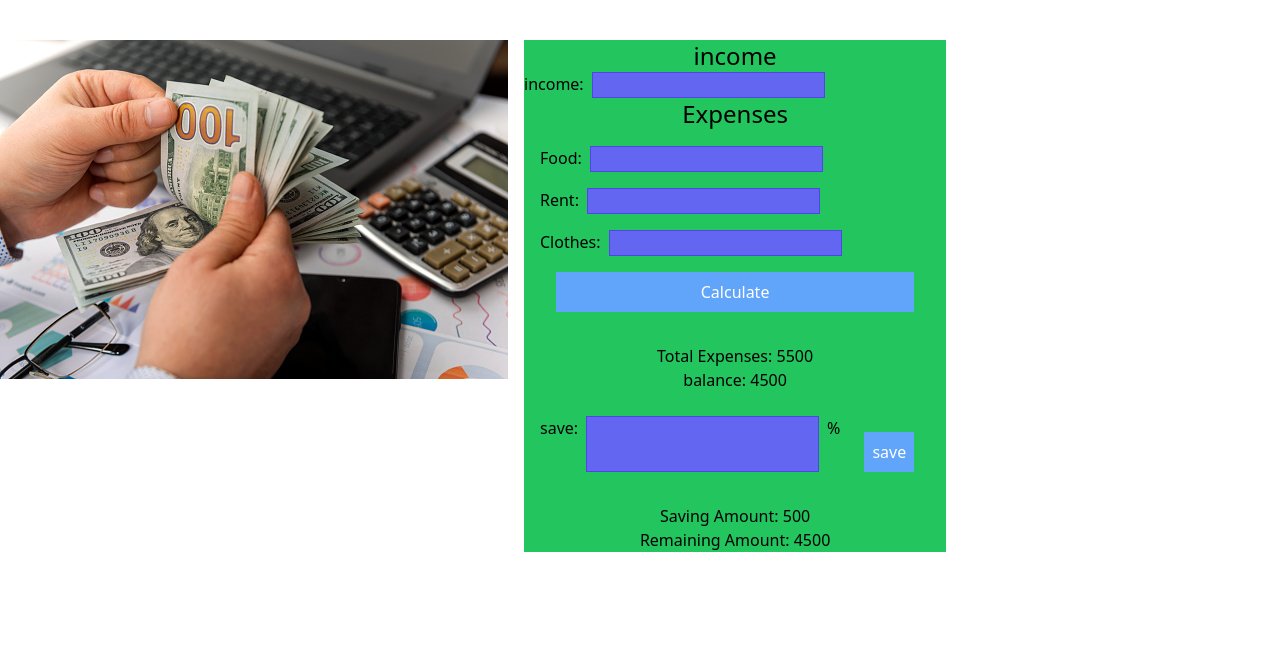
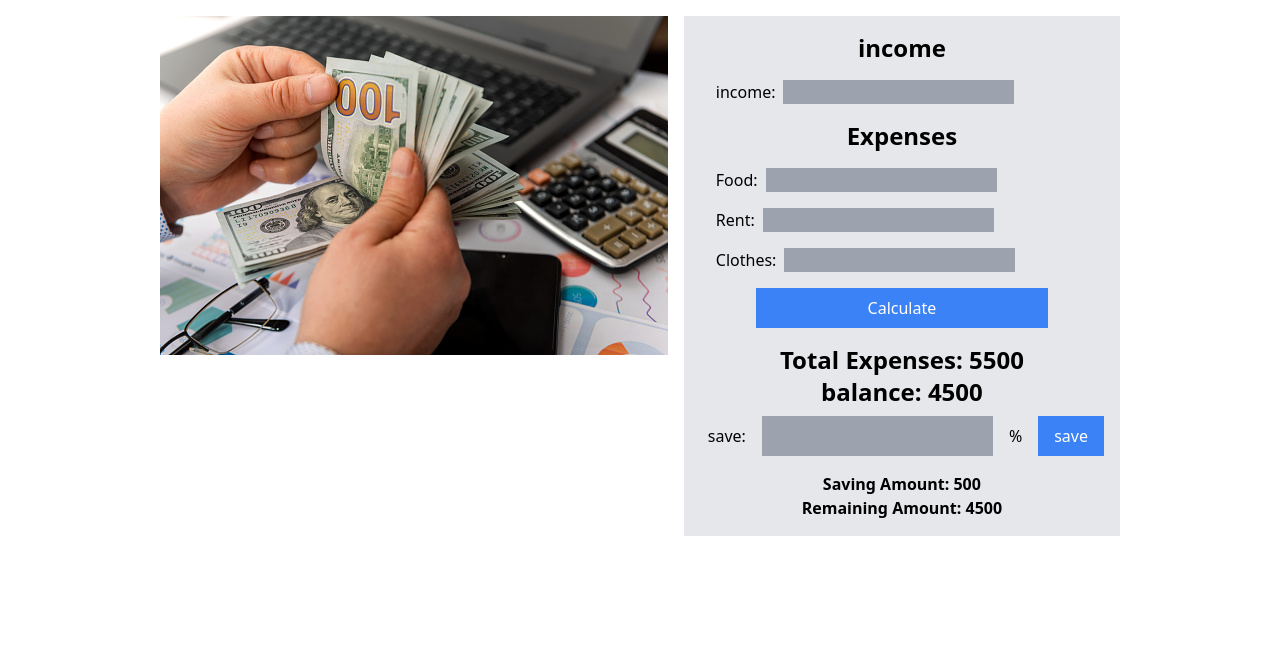
Before and after one commit to rabiulim/a1-wallet-A-5, a plain HTML site: page index.html in a window 1280 px wide. Shown: the part 136-800 px from the top of the page. Drawn offline with nearby package versions, Linux system fonts and the light colour scheme.

Commit message:
recheck color and image

```diff
--- a/index.html
+++ b/index.html
@@ -11,49 +11,53 @@
 
 <body>
     <header>
-        <h1 class="text-5xl text-center mt-16 font-semibold text-purple-600">A1 Wallet</h1>
+        <h1 class="text-5xl text-center mt-16 font-semibold ">A1 Wallet</h1>
     </header>
-    <main class="flex gap-4 mx-auto mt-16">
-        <section>
-            <div class="mx-auto w-full">
+    <!-- header end -->
+    <main class="w-3/4 gap-4 mx-auto flex mt-10">
+        <!-- image section start -->
+        <section class="">
+            <div class="">
                 <img src="images/money-picture.jpg" alt="">
             </div>
         </section>
-        <section class="bg-green-500">
-            <h5 class="text-2xl text-center">income</h5>
-            <div class="inline-flex gap-2">
+
+        <!--  income section start  -->
+        <section class="bg-gray-200 p-4">
+            <h5 class="text-2xl text-center font-semibold">income</h5>
+            <div class="inline-flex gap-2 p-4">
                 <p class="text-1xl">income:</p>
-                <input class="text border border-indigo-600 border solid bg-indigo-500 " type="text">
+                <input class=" bg-gray-400 " type="text">
             </div>
-            <h5 class="text-2xl text-center">Expenses</h5>
+            <h5 class="text-2xl text-center font-semibold">Expenses</h5>
             <div class="grid grid-cols-1 p-4 ">
                 <div class="inline-flex gap-2">
                     <p class="text-1xl">Food:</p>
-                    <input class="text border border-indigo-600 border solid bg-indigo-500 " type="text">
+                    <input class="text  bg-gray-400 " type="text">
                 </div>
                 <div class="inline-flex gap-2 mt-4">
                     <p class="text-1xl">Rent:</p>
-                    <input class="text border border-indigo-600 border solid bg-indigo-500 " type="text">
+                    <input class="text bg-gray-400 " type="text">
                 </div>
                 <div class="inline-flex gap-2 mt-4">
                     <p class="text-1xl">Clothes:</p>
-                    <input class="text border border-indigo-600 border solid bg-indigo-500 " type="text">
+                    <input class="text bg-gray-400 mb-4" type="text">
                 </div>
-                <button class="bg-blue-400 m-4 p-2 text-white">Calculate</button>
+                <button class="bg-blue-500 mx-10 p-2 text-white">Calculate</button>
             </div>
             <div>
-                <p class="text-center">Total Expenses: <span>5500</span></p>
-                <p class="text-center">balance: <span>4500</span></p>
+                <p class="text-center text-2xl font-semibold">Total Expenses: <span>5500</span></p>
+                <p class="text-center text-2xl font-semibold">balance: <span>4500</span></p>
             </div>
-            <div class="inline-flex gap-2 mt-2 p-4">
-                <p class="text-1xl ">save:</p>
-                <input class="text border border-indigo-600 border solid bg-indigo-500 mb-4" type="text">
-                <span>%</span>
-                <button class="bg-blue-400 m-4 p-2 text-white">save</button>
+            <div class="inline-flex gap-2 mt-2">
+                <p class="text-1xl m-2">save:</p>
+                <input class="bg-gray-400 " type="text">
+                <span class="m-2">%</span>
+                <button class="bg-blue-500 text-white px-4">save</button>
             </div>
-            <div>
-                <p class="text-center">Saving Amount: <span>500</span></p>
-                <p class="text-center">Remaining Amount: <span>4500</span></p>
+            <div class="mt-4">
+                <p class="text-center font-semibold">Saving Amount: <span>500</span></p>
+                <p class="text-center font-semibold">Remaining Amount: <span>4500</span></p>
             </div>
         </section>
     </main>
```
